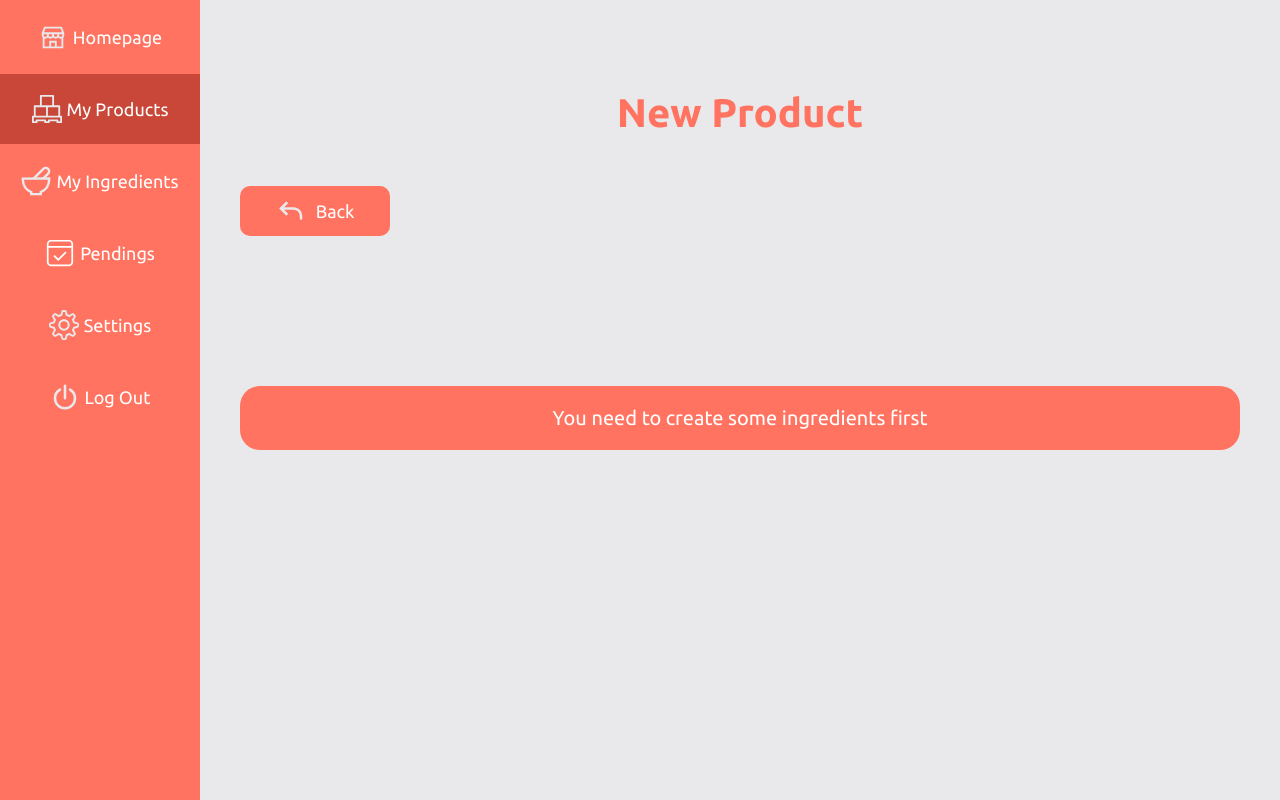
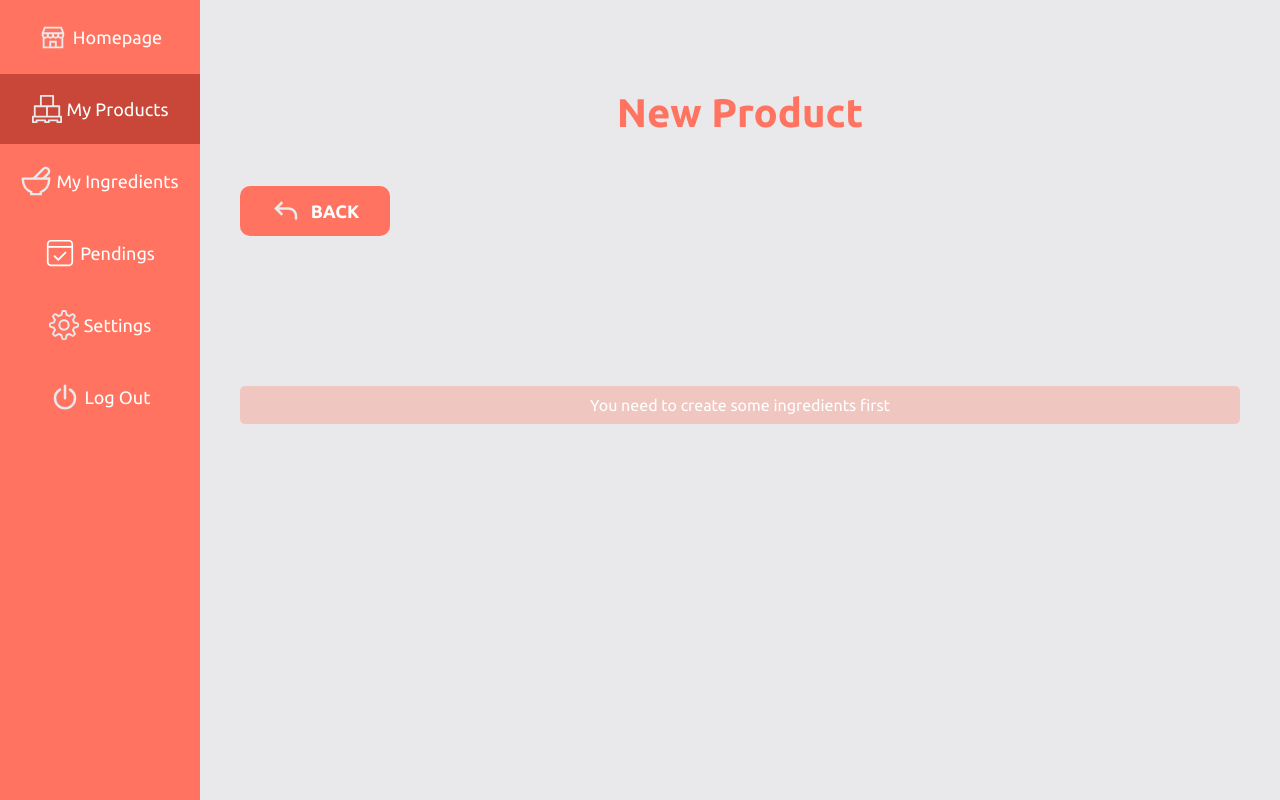
Before and after one commit to dellpinos/bakery_store, a Django app: page /new_product/ in a window 1280 px wide. Shown: the part 127-927 px from the top of the page. Run offline with Django 5.2, Linux system fonts and the light colour scheme; the visitor is signed in with stand-in values (Sample User, id 1); data that the repository does not hold is empty; some web fonts are replaced.

Commit message:
some fixes

```diff
--- a/bakery_store/static/styles/app.css
+++ b/bakery_store/static/styles/app.css
@@ -282,7 +282,8 @@ textarea {
 
 .msg-error {
     margin: 5rem 0;
-    padding: .5rem;
+    padding: 1rem;
+    border-radius: .5rem;
     text-align: center;
     color: var(--white);
     background-color: var(--redAlert);
@@ -298,12 +299,13 @@ textarea {
 
 .msg-empty {
     margin: 15rem 0 25rem 0;
-    padding: 2rem 4rem;
-    text-align: center;
-    border-radius: 2rem;
-    color: var(--white);
-    background-color: var(--orange);
-    font-size: 2rem;
+    padding: 1rem 4rem;
+    text-align: center;
+    border-radius: .5rem;
+    color: var(--white);
+    background-color: rgba(var(--orangeRgb), 0.3);
+    width: 100%;
+
 }
 
 .g-alert {
@@ -342,7 +344,7 @@ textarea {
     font-weight: 700;
     color: var(--white);
     font-size: 2rem;
-    border-radius: 1.5rem;
+    border-radius: 1rem;
     cursor: pointer;
     transition: background-color .8s ease, color .8s ease, box-shadow .5s ease;
 }
@@ -1107,8 +1109,6 @@ footer {
         flex-direction: row;
         gap: 0;
     }
-
-
 }
 
 .dashboard__actions-btn {
@@ -1121,6 +1121,8 @@ footer {
     padding: 1rem;
     min-width: 15%;
     font-size: 1.8rem;
+    text-transform: uppercase;
+    font-weight: 700;
     background-color: var(--orange);
     color: var(--white);
     transition: background-color .5s ease;
--- a/bakery_store/templates/orders/pendings.html
+++ b/bakery_store/templates/orders/pendings.html
@@ -36,7 +36,7 @@
 
             {% for order in page %}
 
-                <li class="content__item flex-col">
+                <li class="content__item dir-col">
                     <div class="pending-card__grid">
                         <div class="pending-card__info">
                             <h4>Delivery Date: {{ order.delivery_date_formated }}</h4>
--- a/products/views.py
+++ b/products/views.py
@@ -60,7 +60,7 @@ def product_validation(body, ingredients):
 ## Public Controllers ##
 
 # Index view
-def home(request):
+def home(request, message = None):
 
     # User Cart
     cart_seller = None
@@ -93,7 +93,8 @@ def home(request):
     return render(request, "home/index.html", {
         "products": products,
         "cart_seller": cart_seller,
-        "categories": categories
+        "categories": categories,
+        "message": message
     })
 
 # Index filtered by category
@@ -102,9 +103,8 @@ def home_filtered(request, category):
     category_db = Category.objects.filter(pk = category).first()
 
     if not category:
-        return HttpResponseRedirect(reverse("index", {
-                "message": "Invalid category"
-        }))
+        return home(request, message = "Invalid Category.")
+
 
     # User Cart
     cart_seller = None
@@ -152,9 +152,7 @@ def random_product(request):
         # Random ID select
         random_id = random.choice(product_ids)
     else:
-        return HttpResponseRedirect(reverse("index", {
-                "message": "There are no products"
-        }))
+        return home(request, message = "There are no products yet.")
 
     product = Product.objects.filter(pk = random_id, deleted_at = None).first()
 
@@ -619,13 +617,13 @@ def product_availability(request, product):
     # Look for pendient orders with this product
     order_products = OrderProduct.objects.filter(product = product_db, deleted_at = None)
 
-
     for order_prod in order_products:
         order = order_prod.order
         # Only active orders
-        if order.deleted_at == None:
+        if order.deleted_at == None and order.archived == False:
+            print(order)
             return JsonResponse(
-                {"error" : "There are open orders with this product; you should confirm or close them first."}, status=403
+                {"error" : "There are open orders with this product; you should confirm, close or archive them first."}, status=403
             )
 
     if product_db.availability:
```
